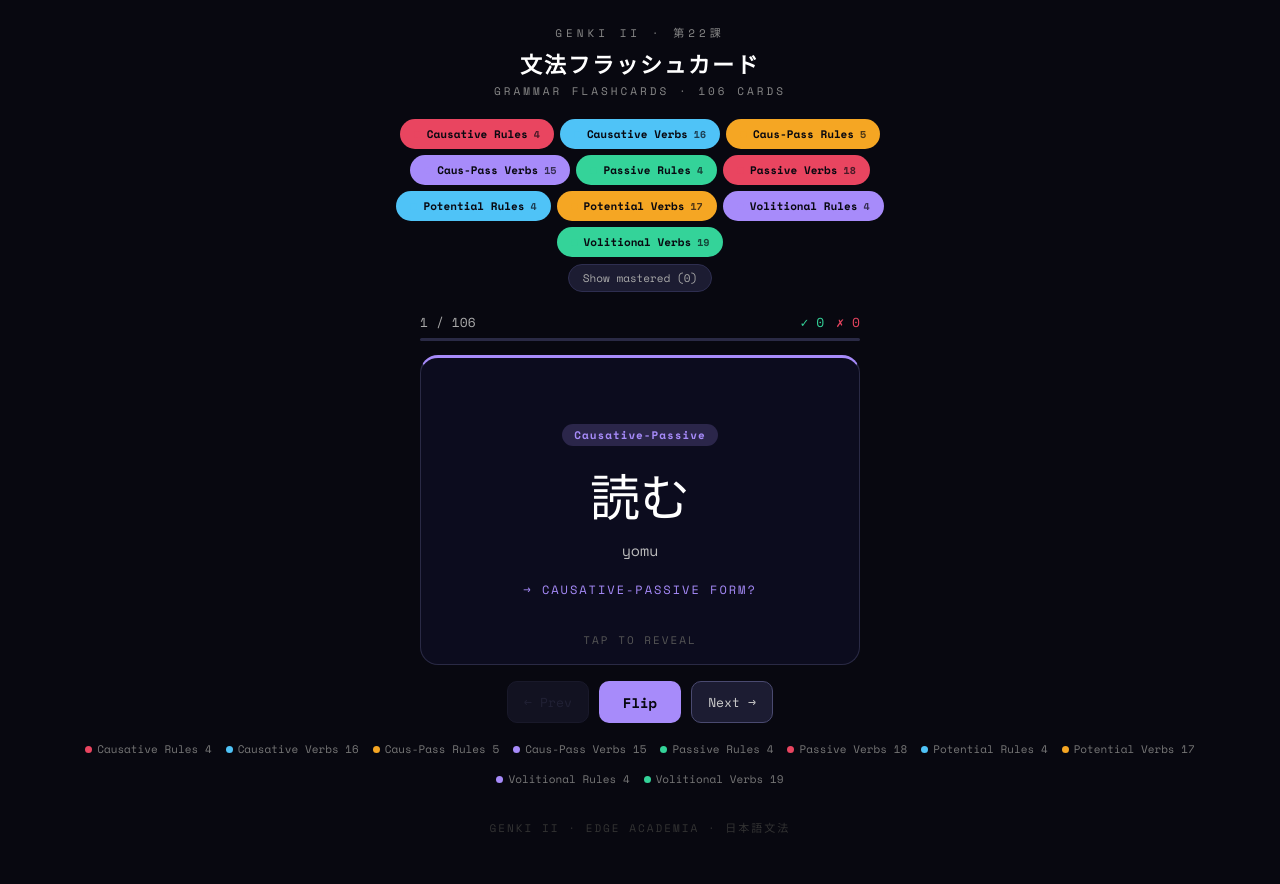
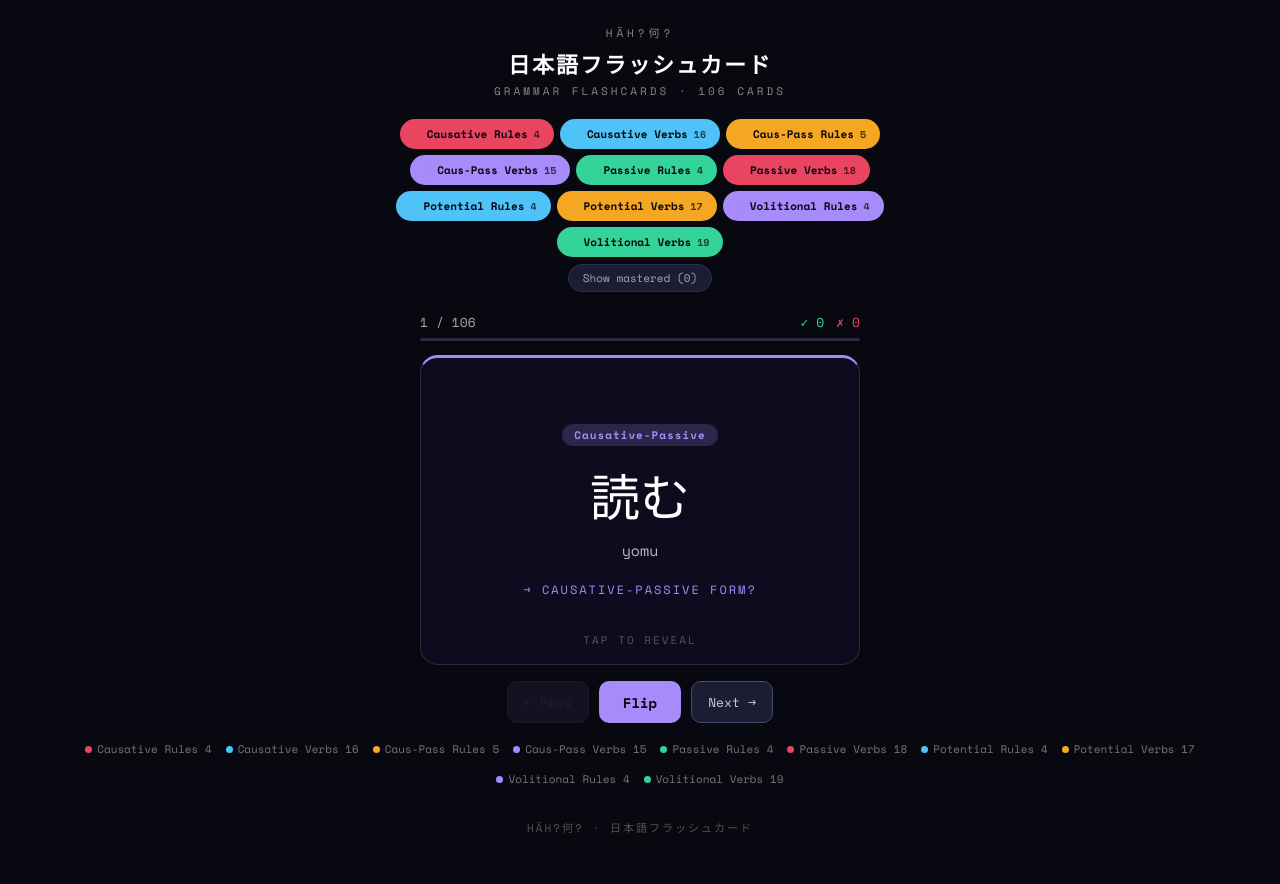
Before and after one commit to SHosio/hah-nani, a PHP site: page / in a window 1280 px wide. Run offline with PHP 8.4, Linux system fonts and the light colour scheme.

Commit message:
feat: rename app to Häh?何?

```diff
--- a/index.php
+++ b/index.php
@@ -153,7 +153,7 @@
 <head>
 <meta charset="utf-8">
 <meta name="viewport" content="width=device-width, initial-scale=1">
-<title>GENKI II · Grammar Flashcards</title>
+<title>Häh?何? · Japanese Flashcards</title>
 <link href="https://fonts.googleapis.com/css2?family=Noto+Serif+JP:wght@400;700&family=Space+Mono:wght@400;700&display=swap" rel="stylesheet">
 <style>
 *{box-sizing:border-box;margin:0;padding:0;}
@@ -234,7 +234,7 @@
 #legend .item{font-family:'Space Mono',monospace;font-size:11px;color:#777;display:flex;align-items:center;gap:5px;}
 
 /* Footer */
-#footer{margin-top:32px;font-family:'Space Mono',monospace;font-size:11px;color:#333;letter-spacing:2px;}
+#footer{margin-top:32px;font-family:'Space Mono',monospace;font-size:11px;color:#555;letter-spacing:2px;}
 
 /* No cards */
 #no-cards{color:#aaa;font-family:'Space Mono',monospace;font-size:13px;margin-top:40px;display:none;}
@@ -244,8 +244,8 @@
 
 <!-- Header -->
 <div style="text-align:center;margin-bottom:20px;">
-  <div class="mono" style="color:#888;font-size:11px;letter-spacing:4px;margin-bottom:6px;">GENKI II · 第22課</div>
-  <h1 style="color:#fff;font-size:22px;font-weight:700;letter-spacing:2px;margin-bottom:4px;">文法フラッシュカード</h1>
+  <div class="mono" style="color:#888;font-size:11px;letter-spacing:4px;margin-bottom:6px;">HÄH?何?</div>
+  <h1 style="color:#fff;font-size:22px;font-weight:700;letter-spacing:2px;margin-bottom:4px;">日本語フラッシュカード</h1>
   <div class="mono" id="card-total" style="color:#888;font-size:11px;letter-spacing:3px;">GRAMMAR FLASHCARDS</div>
 </div>
 
@@ -287,7 +287,12 @@
 <!-- Buttons (flipped) -->
 <div id="btn-row" style="display:none;">
   <button class="btn" onclick="mark(false)" style="background:#2a0d14;color:#f87191;border:1px solid #e9456066;font-size:14px;padding:11px 26px;font-weight:700;">✗ Again</button>
+  <button class="btn" id="mastered-btn" style="background:#1c1c32;color:#aaa;border:1px solid #2e2e50;font-size:14px;padding:11px 16px;font-weight:700;">☆</button>
   <button class="btn" onclick="mark(true)" style="background:#0d2a18;color:#4ade80;border:1px solid #34d39966;font-size:14px;padding:11px 26px;font-weight:700;">✓ Got it</button>
+</div>
+<!-- Explain button (flipped, only with API key) -->
+<div id="explain-row" style="display:none;margin-bottom:14px;justify-content:center;">
+  <button class="btn" id="explain-btn-main" style="background:none;border:1px solid #2a2a45;color:#aaa;font-size:12px;padding:8px 20px;" onclick="explainCurrent()">💡 Explain this sentence</button>
 </div>
 
 <!-- Buttons (not flipped) -->
@@ -307,7 +312,7 @@
 <div id="no-cards">No cards match this filter.</div>
 
 <!-- Footer -->
-<div id="footer">GENKI II · EDGE ACADEMIA · 日本語文法</div>
+<div id="footer">HÄH?何? · 日本語フラッシュカード</div>
 
 <script>
 const ALL_DECKS = <?= json_encode($decks) ?>;
@@ -464,6 +469,11 @@
     }
 }
 
+function explainCurrent() {
+    const card = state.deck[state.index];
+    if (card) explainSentence(card);
+}
+
 function closeExplain() {
     document.getElementById('explain-panel').classList.remove('visible');
 }
@@ -617,18 +627,25 @@
     backHtml += '<div class="ex-en">' + escHtml(card.example_en) + '</div>';
     backHtml += '</div>';
 
-    if (HAS_API_KEY) {
-        backHtml += '<button class="explain-btn" onclick="explainSentence(state.deck[state.index])">💡 Explain</button>';
-    }
-
     back.innerHTML = backHtml;
 
     // Buttons
     if (state.flipped) {
         document.getElementById('btn-row').style.display = 'flex';
         document.getElementById('btn-row-nav').style.display = 'none';
+
+        // Update mastered button in button row
+        const mBtn = document.getElementById('mastered-btn');
+        const im = state.masteredHashes.has(card.hash);
+        mBtn.textContent = im ? '★' : '☆';
+        mBtn.style.color = im ? '#f5a623' : '#aaa';
+        mBtn.onclick = () => toggleMastered(card.hash);
+
+        // Explain row
+        document.getElementById('explain-row').style.display = HAS_API_KEY ? 'flex' : 'none';
     } else {
         document.getElementById('btn-row').style.display = 'none';
+        document.getElementById('explain-row').style.display = 'none';
         document.getElementById('btn-row-nav').style.display = 'flex';
 
         const prevBtn = document.getElementById('prev-btn');
```
Also changed, not shown: README.md.
